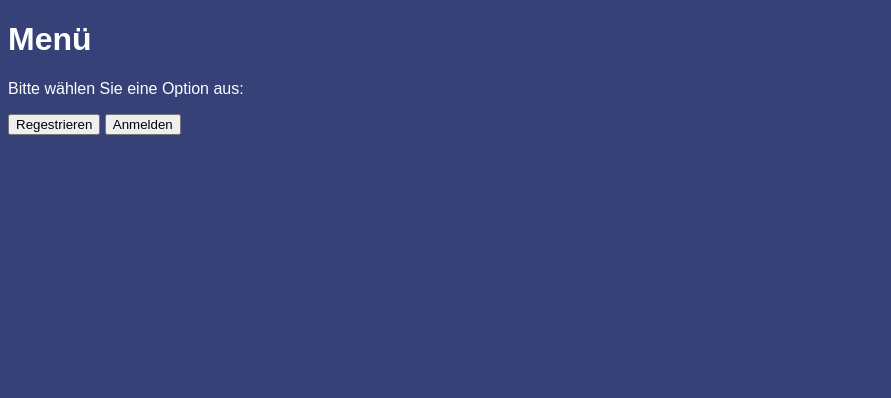
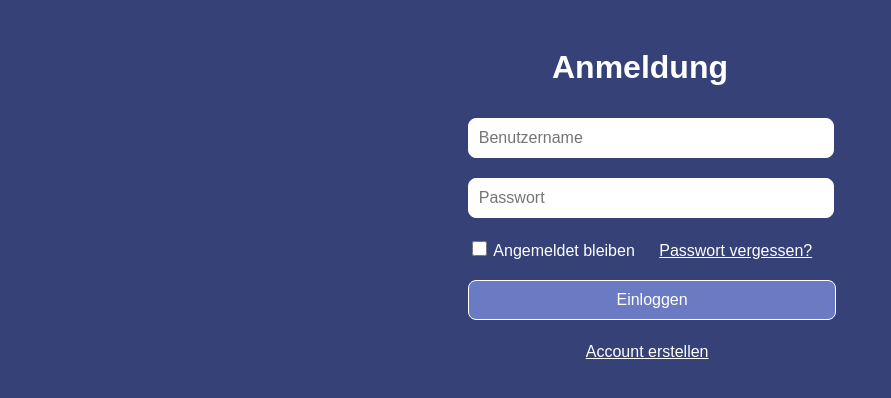
Before and after one commit to Ozkanaft/Login-System, a PHP site: page / in a window 1280 px wide. Shown: the top 398 px of the page, without its empty margins (0-891 px from the left). Run offline with PHP 8.4, Linux system fonts and the light colour scheme.

Commit message:
Entfernung der Menü-Seite
Die ursprüngliche index-Ausgabe wurde entfernt und mit der login-Ausgabe
umgetauscht. (Jetzt ist die login-Seite die Hauptseite des Projekts).

Zudem wurde die Login-Seite fertig gestaltet.

```diff
--- a/index.html
+++ b/index.html
@@ -1,4 +1,5 @@
-<!-- Skript für die Menü-Auswahl -->
+<!-- Das Einagbeformular für die Anmeldung -->
+
 <!doctype html>
 <!-- Sprache der Website -->
 <html lang="de">
@@ -7,21 +8,37 @@
         <meta charset="utf-8">
 
         <!-- Tab-Titel der Website -->
-        <title>Menü</title>
+        <title>Anmeldung</title>
 
         <!-- Einbindung des CSS Datei in das Projekt -->
         <link rel="stylesheet" type="text/css" href="styles.css">
     </head>
     <body>
-        <h1>Menü</h1>
-        <p>Bitte wählen Sie eine Option aus:</p>
+        <div class="container">
+            <h1>Anmeldung</h1>
 
-        <!-- Erzeugung des Eingabeformulars -->
-        <form action="index.php" method="post">
+            <!-- Erzeugung des Eingabeformulars -->
+            <form action="index.php" method="post">
 
-            <!-- Steuerlemente für die Dateneingabe -->
-            <input type="submit" name="menü_regestrieren" value="Regestrieren" />
-            <input type="submit" name="menü_login" value="Anmelden" />
-        </form>
+                <!-- Steuerlemente für die Dateneingabe -->
+                <div class="index-box">
+                    <input type="text" name="benutzername" id="benutzername" placeholder="Benutzername"/>
+                </div>
+                <div class="index-box">
+                    <input type="password" name="passwort" id="passwort" placeholder="Passwort"/>
+                </div>
+                <div class="index-box">
+                    <input type="checkbox" name="remember_me" id="remember_me"/>
+                    <label for="remember_me">Angemeldet bleiben</label>
+                    <a href="">Passwort vergessen?</a>
+                </div>
+                <div class="index-box">
+                    <button type="submit" name="login">Einloggen</button>
+                </div>
+                <div class="register-link">
+                    <a href="regestrierung.php">Account erstellen</a>
+                </div>
+            </form>
+        </div>
     </body>
 </html>
--- a/index.php
+++ b/index.php
@@ -1,24 +1,82 @@
-<!-- Skript für das Menü -->
+<!-- Skript für die Anmeldung -->
 <?php
-    // Falls ein Formular unter dem Namen "regestrierung" abgeschickt worden ist
-    if (isset($_POST["menü_regestrieren"])) {
+    // Keine automatisch generierte Fehlermeldungen auf der loaklen Website
+    ini_set("display_errors", 0);
 
-        // Das Skript der "regestrierung.php" Datei wird aufgerufen
-        require ("regestrierung.php");
+    if (isset($_POST["login"])) {
 
-        // Verlassen des aktuellen Skripts
-        exit();
-    }
+        require("db_verbindung.php");
 
-    // Falls ein Formular unter dem Namen "login" abgeschickt worden ist
-    if (isset($_POST["menü_login"])) {
+        // Initialisierung und Bearbeitung der Eingabedaten für eine fehlerfreie und sichere SQL-Abfrage
+        $benutzername = mysqli_real_escape_string($verbindung, $_POST["benutzername"]);
+        $passwort = mysqli_real_escape_string($verbindung, $_POST["passwort"]);
 
-        // Das Skript der "login.php" Datei wird aufgerufen
-        require ("login.php");
+        // Prüfung der Benutzereingaben in der Datenbank
+        // (Das eingegebene Passwort wird verschlüsselt, damit es mit dem verschlüsseltem Passwort in der Datenbank abgeglichen werden kann)
+        $sql = "SELECT * FROM `Nutzer Daten` WHERE Benutzername='$benutzername' AND Passwort='".hash("sha512", $passwort)."'";
 
-        // Verlassen des aktuellen Skripts
-        exit();
+        // Verschickung der SQL-Abfrage
+        $anfrage = mysqli_query($verbindung, $sql);
+
+        // Falls ein passender Benutzer gefunden wurde
+        if (mysqli_num_rows($anfrage) == 1) {
+
+            // Start einer Sitzung
+            session_start();
+
+            // Wiedergebung des Datensatzes
+            $datensatz = mysqli_fetch_assoc($anfrage);
+
+            echo "<h3> Sie haben sich erfolgreich angemeldet! </h3>";
+
+            // Zeige den Datensatz aus der Datenbank an
+            echo "<p> Hallo, " . $datensatz["Benutzername"] . "!</p>";
+            echo "Dies sind Ihre persönliche Daten:<br>";
+            echo "<ul>";
+            echo "<li> Vorname: " . $datensatz["Vorname"] . "</li>";
+            echo "<li> Nachname: " . $datensatz["Nachname"] . "</li>";
+            echo "<li> E-Mail: " . $datensatz["Email"] . "</li>";
+            echo "</ul>";
+
+            // Initialisierung der Sitzungs-Daten durch die Daten des gefundenen (bzw. passenden) Datensatzes
+            $_SESSION["session_id"] = $datensatz["ID"];
+            $_SESSION["session_vorname"] = $datensatz["Vorname"];
+            $_SESSION["session_nachname"] = $datensatz["Nachname"];
+            $_SESSION["session_email"] = $datensatz["Email"];
+            $_SESSION["session_benutzername"] = $datensatz["Benutzername"];
+            $_SESSION["session_passwort"] = $datensatz["Passwort"];
+
+            require("nutzer.php");
+            exit();
+        }
+
+        else {
+
+            echo "<h3> Ungültige Login-Daten! </h3>";
+        }
+
+        // Schließung der Verbindung zur Datenbank
+        mysqli_close($verbindung);
     }
 
     require("index.html");
+
+    // Überprüfen, ob es Cookies gibt
+    if (count($_COOKIE) > 0) {
+
+        echo "<h4>Zuletzt angemeldete Konten:</h4>";
+
+        // Auflistung jeder Cookies
+        // (Der Operator "as" wird hier verwendet, um dem Element "COOKIE" einen Bezeichner und dessen Wert zuzuweisen)
+        foreach ($_COOKIE as $cookie_name => $cookie_wert) {
+
+            // Dekodierung der Cookie-Daten von einem JSON Strings in ein array:
+            $cookie_wert = json_decode($_COOKIE[$cookie_name], true);
+
+            // Hier wird ein Link zu der nutzer.php angegeben, der unter dem Benutzername des vorhandenen Cookies steht
+            // (Hier wird außerdem ein Query-Parameter verwendet, mit dem spezifisch geprüft werden kann, welcher Link angeklickt wurde).
+            echo '<a href="cookie.php?cookie_name=' . urlencode($cookie_name) . '">' . $cookie_wert["cookie_benutzername"] . '</a> <br>';
+        }
+        exit();
+    }
 ?>
--- a/nutzer.html
+++ b/nutzer.html
@@ -24,7 +24,6 @@
             <form action="nutzer.php" method="post">
                 <p>
                     <input type="submit" name="nutzer_login" value="Zurück zum Login" />
-                    <input type="submit" name="nutzer_menü" value="Zurück zum Menü" />
                 </p>
             </form>
         </div>
--- a/styles.css
+++ b/styles.css
@@ -12,19 +12,19 @@ a {
 .container {
     display: grid;
     place-items: center;
+    padding: 20px;
 }
 
 .container a {
-    color: #ffffff;
     margin-left: 20px;
 }
 
-.login-box {
+.container .index-box {
     padding: 10px;
 }
 
-.login-box > input[type="text"],
-.login-box > input[type="password"] {
+.container .index-box > input[type="text"],
+.container .index-box > input[type="password"] {
     width: 100%;
     padding: 10px;
     border: 1px solid #ffffff; /* 'solid' sorgt für eine durchgängige Linie */
@@ -33,16 +33,16 @@ a {
     cursor: text;
 }
 
-.login-box > input[type="checkbox"] {
+.container .index-box > input[type="checkbox"] {
     width: 15px;
     height: 15px;
     accent-color: #18cd00;
 }
 
-.login-box > button {
+.container .index-box > button {
     background-color: #6b7bc3;
     color: #ffffff;
-    width: 106%;
+    width: 107%;
     padding: 10px;
     border: 1px solid #ffffff;
     border-radius: 8px;
@@ -51,6 +51,11 @@ a {
     cursor: pointer;
 }
 
-.login-box > button:hover {
+.container .index-box > button:hover {
     background-color: #5768ad;
 }
+
+.container .register-link {
+    margin-top: 13px;
+    margin-left: 108px;
+}
```
Also changed, not shown: datenstruktur.md (+3 -5 lines), login.html (deleted, +0 -31 lines), login.php (deleted, +0 -82 lines), nutzer.php (+0 -12 lines).
